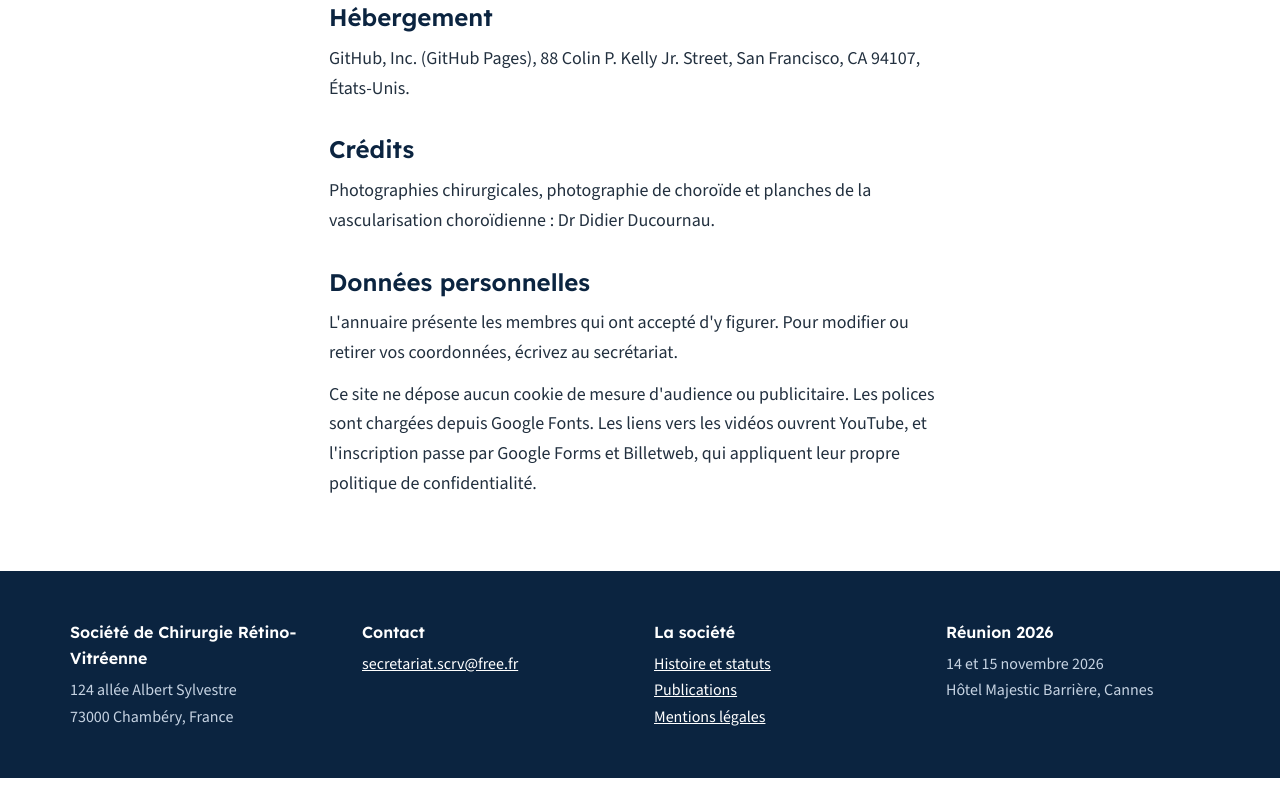
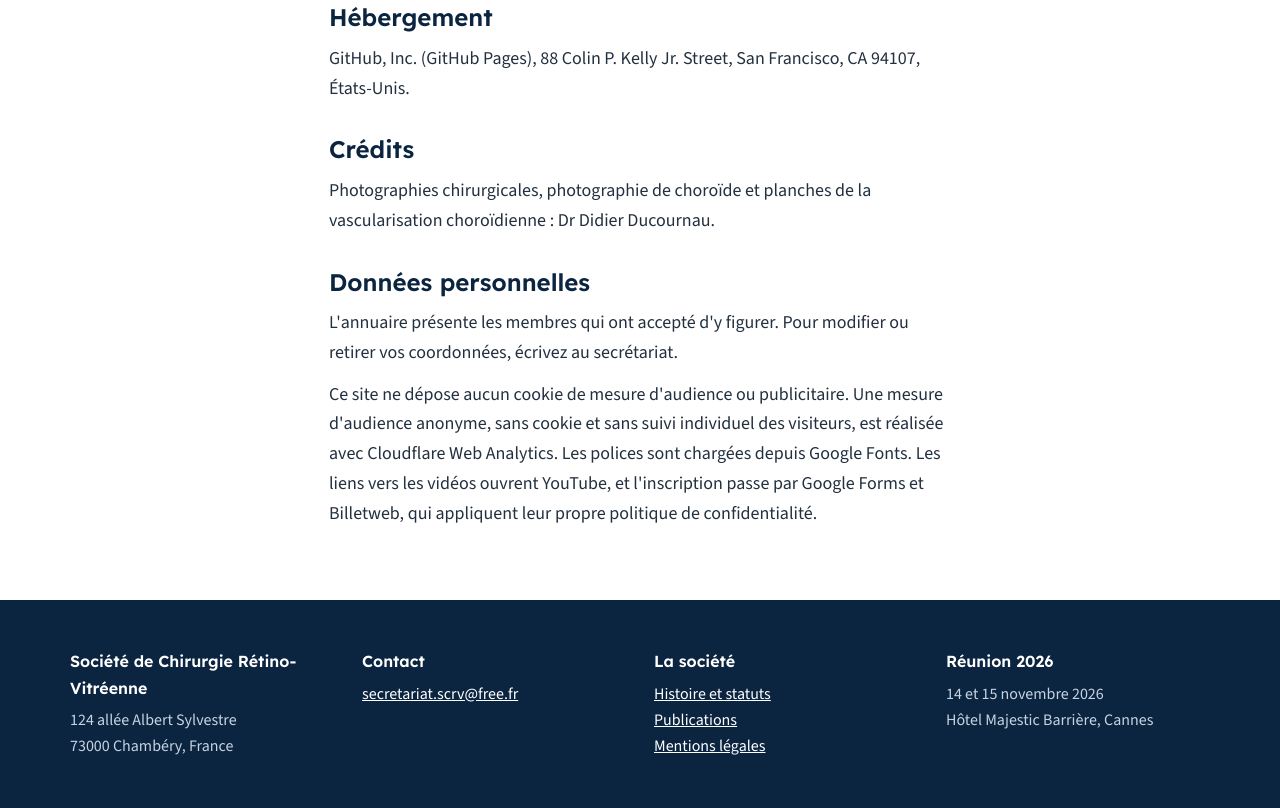
Before and after one commit to sosretine/scrv, a plain HTML site: page mentions-legales.html in a window 1280 px wide. Shown: the part 715-1523 px from the top of the page. Before the commit the page ends 1493 px from the top, so only its background shows below. Drawn offline with nearby package versions, Linux system fonts and the light colour scheme.

Commit message:
Mesure d'audience Cloudflare Web Analytics (sans cookie) et mentions légales
Co-Authored-By: Claude Opus 5.5 <noreply@anthropic.com>
Claude-Session: https://claude.ai/code/session_012mrRJaS2LUL6v3T38UDD75

```diff
--- a/mentions-legales.html
+++ b/mentions-legales.html
@@ -44,7 +44,7 @@
 <p>Photographies chirurgicales, photographie de choroïde et planches de la vascularisation choroïdienne : Dr Didier Ducournau.</p>
 <h2>Données personnelles</h2>
 <p>L'annuaire présente les membres qui ont accepté d'y figurer. Pour modifier ou retirer vos coordonnées, écrivez au secrétariat.</p>
-<p>Ce site ne dépose aucun cookie de mesure d'audience ou publicitaire. Les polices sont chargées depuis Google Fonts. Les liens vers les vidéos ouvrent YouTube, et l'inscription passe par Google Forms et Billetweb, qui appliquent leur propre politique de confidentialité.</p>
+<p>Ce site ne dépose aucun cookie de mesure d'audience ou publicitaire. Une mesure d'audience anonyme, sans cookie et sans suivi individuel des visiteurs, est réalisée avec Cloudflare Web Analytics. Les polices sont chargées depuis Google Fonts. Les liens vers les vidéos ouvrent YouTube, et l'inscription passe par Google Forms et Billetweb, qui appliquent leur propre politique de confidentialité.</p>
 </div></section>
 
 </main>
@@ -54,5 +54,6 @@
 <div><b>La société</b><a href="societe.html">Histoire et statuts</a><br><a href="publications.html">Publications</a><br><a href="mentions-legales.html">Mentions légales</a></div>
 <div><b>Réunion 2026</b>14 et 15 novembre 2026<br>Hôtel Majestic Barrière, Cannes</div>
 </div></footer>
+<!-- Cloudflare Web Analytics (sans cookie) --><script type='module' src='https://static.cloudflareinsights.com/beacon.min.js' data-cf-beacon='{"token": "3e038afa1049438997e38b44aa669211"}'></script>
 </body>
 </html>
```
Also changed, not shown: films.html (+1 -0 lines), index.html (+1 -0 lines), membres.html (+1 -0 lines), modalites.html (+1 -0 lines), patients.html (+1 -0 lines), publications.html (+1 -0 lines), reunion-2026.html (+1 -0 lines), societe.html (+1 -0 lines).
